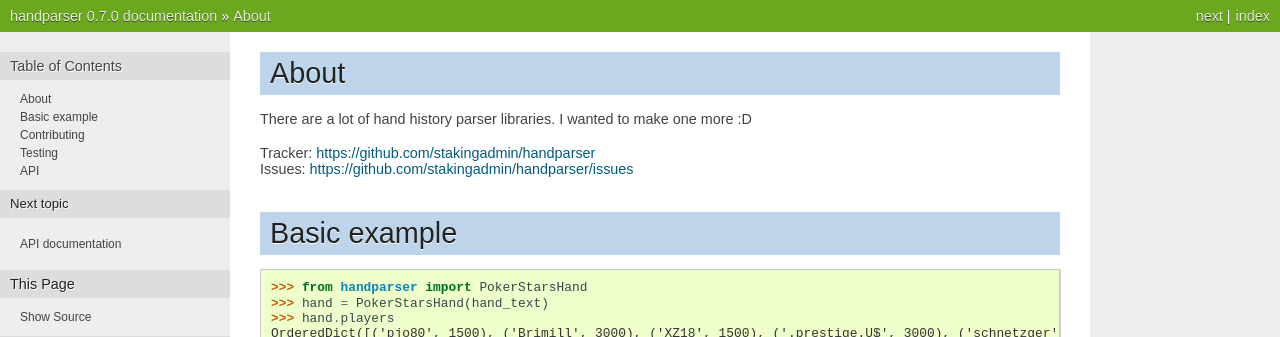
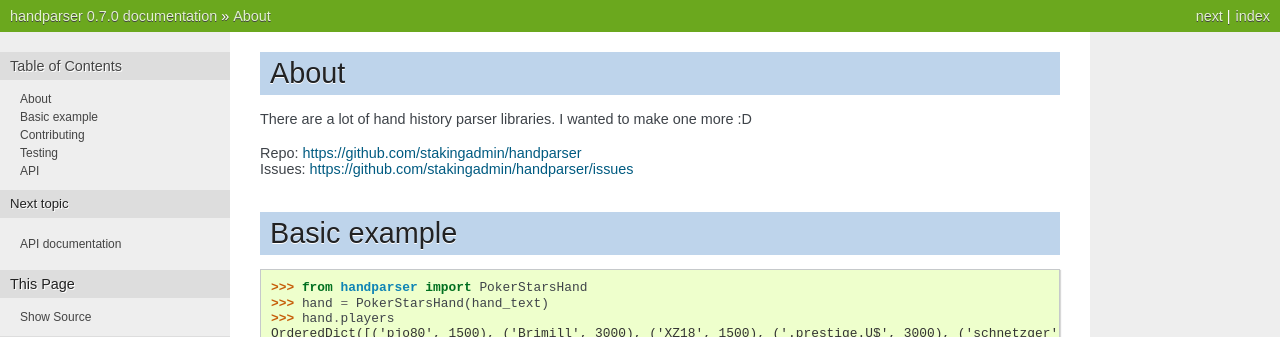
Before and after one commit to pokerregion/poker, a Sphinx documentation site: the page built from docs/index.rst, in a window 1280 px wide. Shown: the top 337 px of the page. Built offline with Sphinx 7.4.7, drawn with Linux system fonts in a browser that asks for light colours.

Commit message:
Fixed typos

```diff
--- a/README.rst
+++ b/README.rst
@@ -22,7 +22,7 @@ cash games right now, very efficiently and with a simple API.
 Documentation
 -------------
 For example usage, testing and contributing, see the docs on
-Read the Docs: https://readthedocs.org/handparser
+Read the Docs: http://handparser.readthedocs.org/
 
 Requirements
 ------------
--- a/docs/index.rst
+++ b/docs/index.rst
@@ -8,7 +8,7 @@ About
 
 There are a lot of hand history parser libraries. I wanted to make one more :D
 
-| Tracker: https://github.com/stakingadmin/handparser
+| Repo: https://github.com/stakingadmin/handparser
 | Issues: https://github.com/stakingadmin/handparser/issues
 
 Basic example
```
